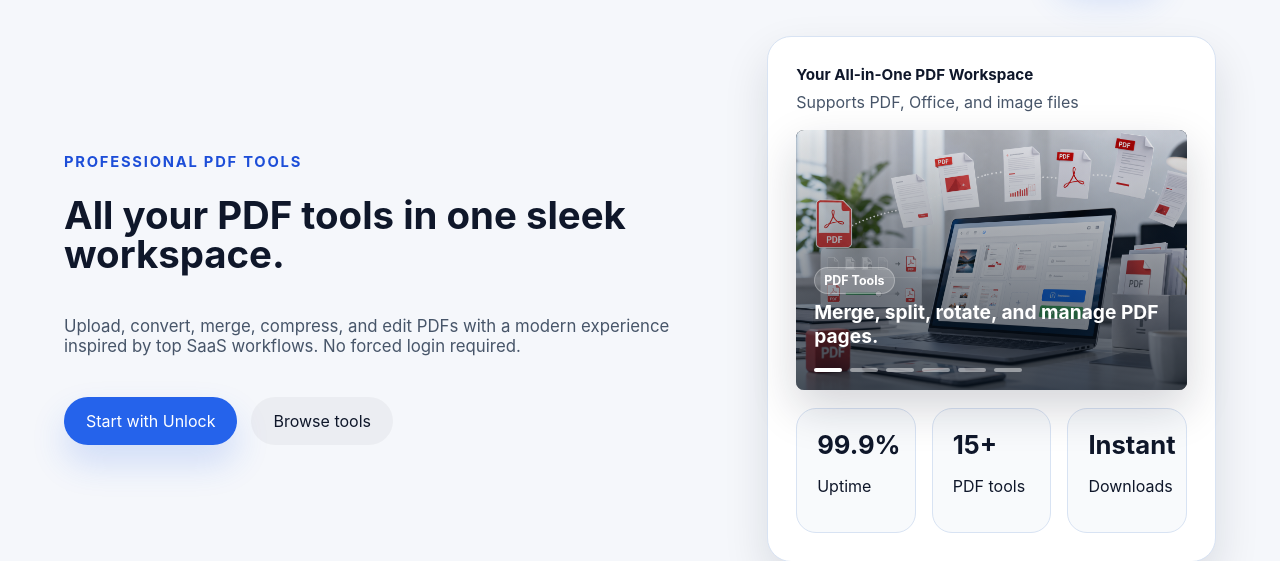
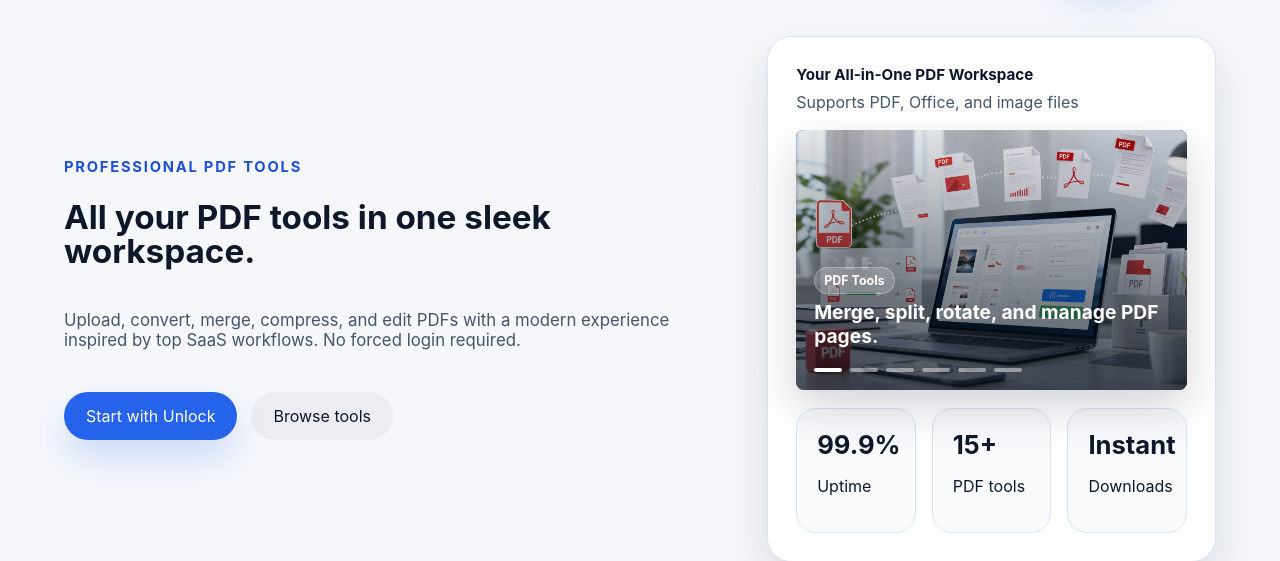
Before and after one commit to pundlamahesh/SwiftProPDF, a Flask app: page / in a window 1280 px wide. Shown: the part 85-646 px from the top of the page. Run offline with Flask 3, Linux system fonts and the light colour scheme; data comes from the database, SQL or seed files in the repository; data that the repository does not hold is empty; parts of the project's set-up code (start-up, migrations or seed data) failed here and were passed over; some libraries are stand-ins or nearby versions.

Commit message:
updaed font size

```diff
--- a/src/SwiftPDF/static/styles.css
+++ b/src/SwiftPDF/static/styles.css
@@ -1545,6 +1545,11 @@ body.dark-mode .status-pill--muted {
     line-height: 1.02;
 }
 
+/* Reduce only the hero section primary heading to be less dominant */
+.hero-copy-block h1 {
+    font-size: clamp(1.8rem, 2.6vw, 2.6rem);
+}
+
 .hero-copy-block p,
 .tool-header p,
 .section-heading p,
```
